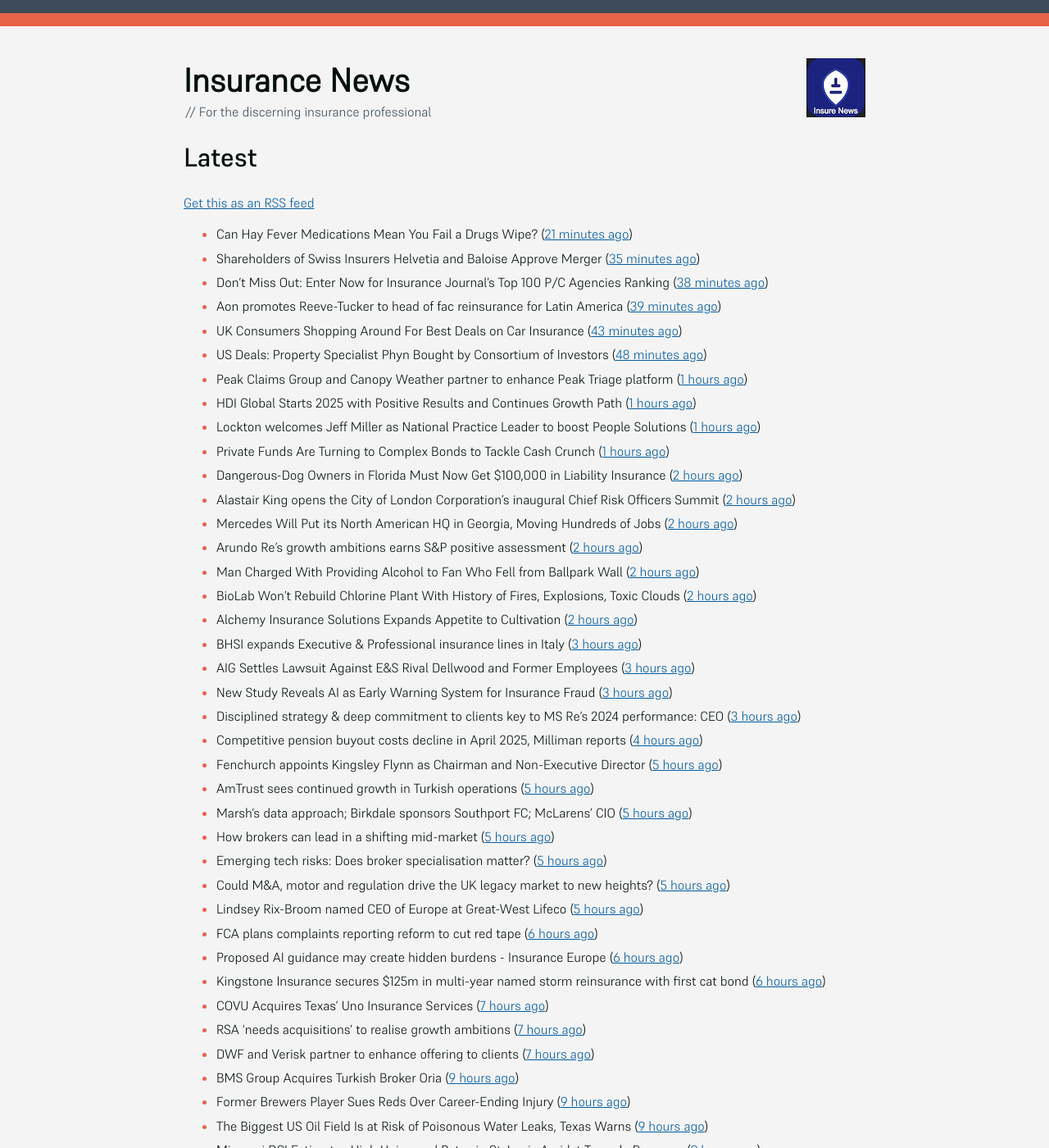
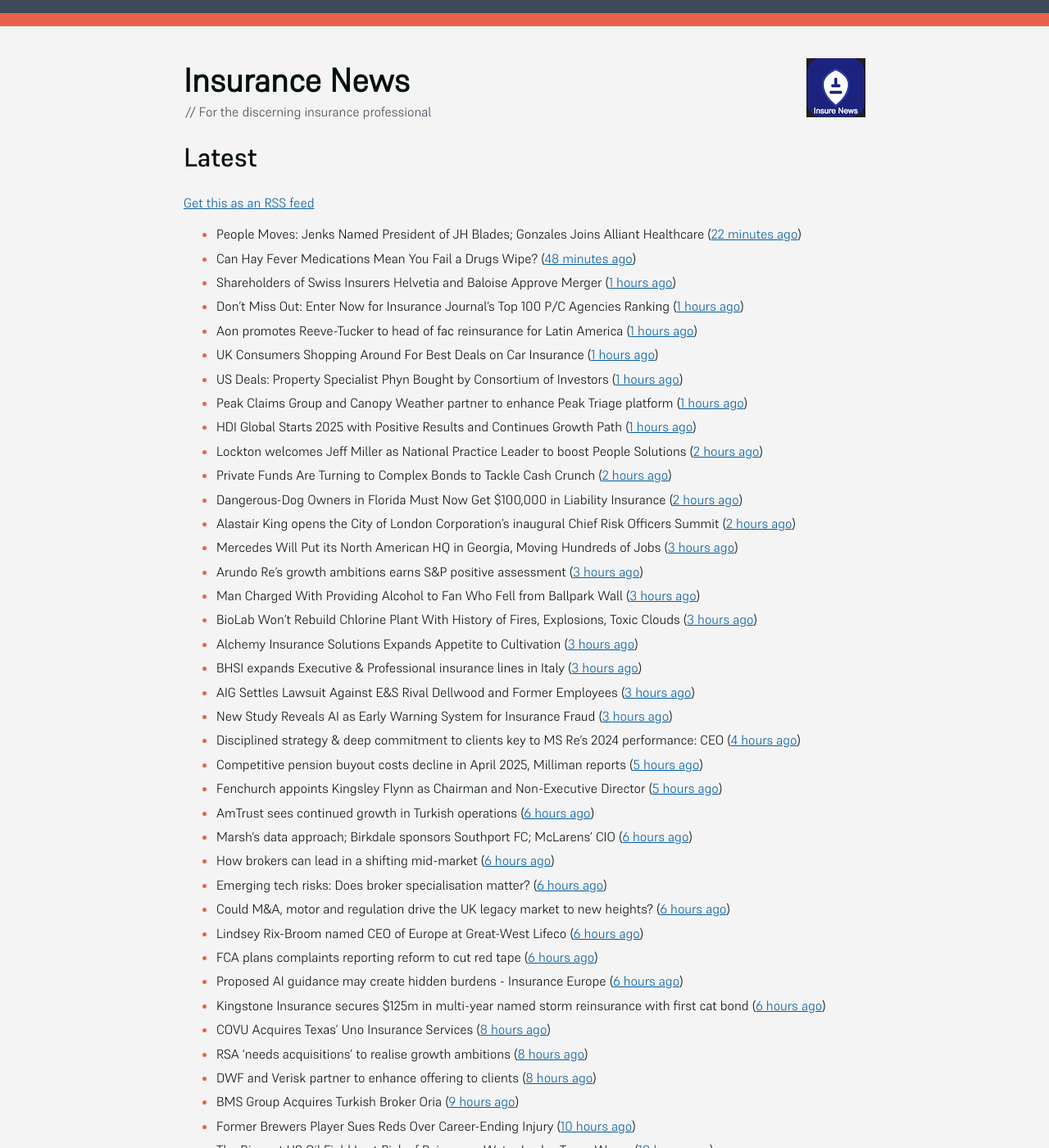
Before and after one commit to mat-0/feeds.thechels.uk, a Jekyll site: the page built from index.md, in a window 1280 px wide and 1400 px high. Shown: the whole window at 82% size. Built offline with Jekyll 4.4.1, drawn with Linux system fonts in a browser that asks for light colours; some of the changed text lies outside the part shown.

Commit message:
New Feed

```diff
--- a/index.md
+++ b/index.md
@@ -8,46 +8,47 @@ description: Latest Updates
 [Get this as an RSS feed](/feed.rss)
 
 <!-- news_marker starts -->
-- Can Hay Fever Medications Mean You Fail a Drugs Wipe? ([21 minutes ago](https://insurance-edge.net/2025/05/23/can-hay-fever-medications-mean-you-fail-a-drugs-wipe/))
-- Shareholders of Swiss Insurers Helvetia and Baloise Approve Merger ([35 minutes ago](https://www.insurancejournal.com/news/international/2025/05/23/824986.htm))
-- Don’t Miss Out: Enter Now for Insurance Journal’s Top 100 P/C Agencies Ranking ([38 minutes ago](https://www.insurancejournal.com/news/national/2025/05/23/824981.htm))
-- Aon promotes Reeve-Tucker to head of fac reinsurance for Latin America ([39 minutes ago](https://www.reinsurancene.ws/aon-promotes-reeve-tucker-to-head-of-fac-reinsurance-for-latin-america/))
-- UK Consumers Shopping Around For Best Deals on Car Insurance ([43 minutes ago](https://insurance-edge.net/2025/05/23/uk-consumers-shopping-around-for-best-deals-on-car-insurance/))
-- US Deals: Property Specialist Phyn Bought by Consortium of Investors ([48 minutes ago](https://insurance-edge.net/2025/05/23/us-deals-property-specialist-phyn-bought-by-consortium-of-investors/))
+- People Moves: Jenks Named President of JH Blades; Gonzales Joins Alliant Healthcare ([22 minutes ago](https://www.insurancejournal.com/news/national/2025/05/23/824819.htm))
+- Can Hay Fever Medications Mean You Fail a Drugs Wipe? ([48 minutes ago](https://insurance-edge.net/2025/05/23/can-hay-fever-medications-mean-you-fail-a-drugs-wipe/))
+- Shareholders of Swiss Insurers Helvetia and Baloise Approve Merger ([1 hours ago](https://www.insurancejournal.com/news/international/2025/05/23/824986.htm))
+- Don’t Miss Out: Enter Now for Insurance Journal’s Top 100 P/C Agencies Ranking ([1 hours ago](https://www.insurancejournal.com/news/national/2025/05/23/824981.htm))
+- Aon promotes Reeve-Tucker to head of fac reinsurance for Latin America ([1 hours ago](https://www.reinsurancene.ws/aon-promotes-reeve-tucker-to-head-of-fac-reinsurance-for-latin-america/))
+- UK Consumers Shopping Around For Best Deals on Car Insurance ([1 hours ago](https://insurance-edge.net/2025/05/23/uk-consumers-shopping-around-for-best-deals-on-car-insurance/))
+- US Deals: Property Specialist Phyn Bought by Consortium of Investors ([1 hours ago](https://insurance-edge.net/2025/05/23/us-deals-property-specialist-phyn-bought-by-consortium-of-investors/))
 - Peak Claims Group and Canopy Weather partner to enhance Peak Triage platform ([1 hours ago](https://www.reinsurancene.ws/peak-claims-group-and-canopy-weather-partner-to-enhance-peak-triage-platform/))
 - HDI Global Starts 2025 with Positive Results and Continues Growth Path ([1 hours ago](https://insurance-edge.net/2025/05/23/hdi-global-starts-2025-with-positive-results-and-continues-growth-path/))
-- Lockton welcomes Jeff Miller as National Practice Leader to boost People Solutions ([1 hours ago](https://www.reinsurancene.ws/lockton-welcomes-jeff-miller-as-national-practice-leader-to-boost-people-solutions/))
-- Private Funds Are Turning to Complex Bonds to Tackle Cash Crunch ([1 hours ago](https://www.insurancejournal.com/news/national/2025/05/23/824972.htm))
+- Lockton welcomes Jeff Miller as National Practice Leader to boost People Solutions ([2 hours ago](https://www.reinsurancene.ws/lockton-welcomes-jeff-miller-as-national-practice-leader-to-boost-people-solutions/))
+- Private Funds Are Turning to Complex Bonds to Tackle Cash Crunch ([2 hours ago](https://www.insurancejournal.com/news/national/2025/05/23/824972.htm))
 - Dangerous-Dog Owners in Florida Must Now Get $100,000 in Liability Insurance ([2 hours ago](https://www.insurancejournal.com/news/southeast/2025/05/23/824968.htm))
 - Alastair King opens the City of London Corporation’s inaugural Chief Risk Officers Summit ([2 hours ago](https://insurance-edge.net/2025/05/23/alastair-king-opens-the-city-of-london-corporations-inaugural-chief-risk-officers-summit/))
-- Mercedes Will Put its North American HQ in Georgia, Moving Hundreds of Jobs ([2 hours ago](https://www.insurancejournal.com/news/southeast/2025/05/23/824961.htm))
-- Arundo Re’s growth ambitions earns S&P positive assessment ([2 hours ago](https://www.reinsurancene.ws/arundo-res-growth-ambitions-earns-sp-positive-assessment/))
-- Man Charged With Providing Alcohol to Fan Who Fell from Ballpark Wall ([2 hours ago](https://www.insurancejournal.com/news/east/2025/05/23/824958.htm))
-- BioLab Won’t Rebuild Chlorine Plant With History of Fires, Explosions, Toxic Clouds ([2 hours ago](https://www.insurancejournal.com/news/southeast/2025/05/23/824955.htm))
-- Alchemy Insurance Solutions Expands Appetite to Cultivation ([2 hours ago](https://www.insurancejournal.com/services/newswire/2025/05/23/822727.htm))
+- Mercedes Will Put its North American HQ in Georgia, Moving Hundreds of Jobs ([3 hours ago](https://www.insurancejournal.com/news/southeast/2025/05/23/824961.htm))
+- Arundo Re’s growth ambitions earns S&P positive assessment ([3 hours ago](https://www.reinsurancene.ws/arundo-res-growth-ambitions-earns-sp-positive-assessment/))
+- Man Charged With Providing Alcohol to Fan Who Fell from Ballpark Wall ([3 hours ago](https://www.insurancejournal.com/news/east/2025/05/23/824958.htm))
+- BioLab Won’t Rebuild Chlorine Plant With History of Fires, Explosions, Toxic Clouds ([3 hours ago](https://www.insurancejournal.com/news/southeast/2025/05/23/824955.htm))
+- Alchemy Insurance Solutions Expands Appetite to Cultivation ([3 hours ago](https://www.insurancejournal.com/services/newswire/2025/05/23/822727.htm))
 - BHSI expands Executive & Professional insurance lines in Italy ([3 hours ago](https://www.reinsurancene.ws/bhsi-expands-executive-professional-insurance-lines-in-italy/))
 - AIG Settles Lawsuit Against E&S Rival Dellwood and Former Employees ([3 hours ago](https://www.insurancejournal.com/news/national/2025/05/23/824949.htm))
 - New Study Reveals AI as Early Warning System for Insurance Fraud ([3 hours ago](https://insurance-edge.net/2025/05/23/new-study-reveals-ai-as-early-warning-system-for-insurance-fraud/))
-- Disciplined strategy & deep commitment to clients key to MS Re’s 2024 performance: CEO ([3 hours ago](https://www.reinsurancene.ws/disciplined-strategy-deep-commitment-to-clients-key-to-ms-res-2024-performance-ceo/))
-- Competitive pension buyout costs decline in April 2025, Milliman reports ([4 hours ago](https://www.reinsurancene.ws/competitive-pension-buyout-costs-decline-in-april-2025-milliman-reports/))
+- Disciplined strategy & deep commitment to clients key to MS Re’s 2024 performance: CEO ([4 hours ago](https://www.reinsurancene.ws/disciplined-strategy-deep-commitment-to-clients-key-to-ms-res-2024-performance-ceo/))
+- Competitive pension buyout costs decline in April 2025, Milliman reports ([5 hours ago](https://www.reinsurancene.ws/competitive-pension-buyout-costs-decline-in-april-2025-milliman-reports/))
 - Fenchurch appoints Kingsley Flynn as Chairman and Non-Executive Director ([5 hours ago](https://www.reinsurancene.ws/fenchurch-appoints-kingsley-flynn-as-chairman-and-non-executive-director/))
-- AmTrust sees continued growth in Turkish operations ([5 hours ago](https://www.reinsurancene.ws/amtrust-sees-continued-growth-in-turkish-operations/))
-- Marsh’s data approach; Birkdale sponsors Southport FC; McLarens’ CIO ([5 hours ago](https://www.postonline.co.uk/news/7957810/marsh%E2%80%99s-data-approach-birkdale-sponsors-southport-fc-mclarens%E2%80%99-cio))
-- How brokers can lead in a shifting mid-market ([5 hours ago](https://www.insurancebusinessmag.com/uk/news/breaking-news/how-brokers-can-lead-in-a-shifting-midmarket-536720.aspx))
-- Emerging tech risks: Does broker specialisation matter? ([5 hours ago](https://www.insurancebusinessmag.com/uk/news/technology/emerging-tech-risks-does-broker-specialisation-matter-536719.aspx))
-- Could M&A, motor and regulation drive the UK legacy market to new heights? ([5 hours ago](https://www.postonline.co.uk/reinsurance/7957816/could-ma-motor-and-regulation-drive-the-uk-legacy-market-to-new-heights))
-- Lindsey Rix-Broom named CEO of Europe at Great-West Lifeco ([5 hours ago](https://www.insurancebusinessmag.com/uk/news/life-insurance/lindsey-rixbroom-named-ceo-of-europe-at-greatwest-lifeco-536718.aspx))
+- AmTrust sees continued growth in Turkish operations ([6 hours ago](https://www.reinsurancene.ws/amtrust-sees-continued-growth-in-turkish-operations/))
+- Marsh’s data approach; Birkdale sponsors Southport FC; McLarens’ CIO ([6 hours ago](https://www.postonline.co.uk/news/7957810/marsh%E2%80%99s-data-approach-birkdale-sponsors-southport-fc-mclarens%E2%80%99-cio))
+- How brokers can lead in a shifting mid-market ([6 hours ago](https://www.insurancebusinessmag.com/uk/news/breaking-news/how-brokers-can-lead-in-a-shifting-midmarket-536720.aspx))
+- Emerging tech risks: Does broker specialisation matter? ([6 hours ago](https://www.insurancebusinessmag.com/uk/news/technology/emerging-tech-risks-does-broker-specialisation-matter-536719.aspx))
+- Could M&A, motor and regulation drive the UK legacy market to new heights? ([6 hours ago](https://www.postonline.co.uk/reinsurance/7957816/could-ma-motor-and-regulation-drive-the-uk-legacy-market-to-new-heights))
+- Lindsey Rix-Broom named CEO of Europe at Great-West Lifeco ([6 hours ago](https://www.insurancebusinessmag.com/uk/news/life-insurance/lindsey-rixbroom-named-ceo-of-europe-at-greatwest-lifeco-536718.aspx))
 - FCA plans complaints reporting reform to cut red tape ([6 hours ago](https://www.insurancebusinessmag.com/uk/news/breaking-news/fca-plans-complaints-reporting-reform-to-cut-red-tape-536717.aspx))
 - Proposed AI guidance may create hidden burdens - Insurance Europe ([6 hours ago](https://www.insurancebusinessmag.com/uk/news/technology/proposed-ai-guidance-may-create-hidden-burdens--insurance-europe-536716.aspx))
 - Kingstone Insurance secures $125m in multi-year named storm reinsurance with first cat bond ([6 hours ago](https://www.reinsurancene.ws/kingstone-insurance-secures-125m-in-multi-year-named-storm-reinsurance-with-first-cat-bond/))
-- COVU Acquires Texas’ Uno Insurance Services ([7 hours ago](https://www.insurancejournal.com/news/southcentral/2025/05/23/824917.htm))
-- RSA ‘needs acquisitions’ to realise growth ambitions ([7 hours ago](https://www.postonline.co.uk/news/7957807/rsa-%E2%80%98needs-acquisitions%E2%80%99-to-realise-growth-ambitions))
-- DWF and Verisk partner to enhance offering to clients ([7 hours ago](https://www.postonline.co.uk/news/7957815/dwf-and-verisk-partner-to-enhance-offering-to-clients))
+- COVU Acquires Texas’ Uno Insurance Services ([8 hours ago](https://www.insurancejournal.com/news/southcentral/2025/05/23/824917.htm))
+- RSA ‘needs acquisitions’ to realise growth ambitions ([8 hours ago](https://www.postonline.co.uk/news/7957807/rsa-%E2%80%98needs-acquisitions%E2%80%99-to-realise-growth-ambitions))
+- DWF and Verisk partner to enhance offering to clients ([8 hours ago](https://www.postonline.co.uk/news/7957815/dwf-and-verisk-partner-to-enhance-offering-to-clients))
 - BMS Group Acquires Turkish Broker Oria ([9 hours ago](https://www.insurancejournal.com/news/international/2025/05/23/824941.htm))
-- Former Brewers Player Sues Reds Over Career-Ending Injury ([9 hours ago](https://www.insurancejournal.com/news/midwest/2025/05/23/824903.htm))
-- The Biggest US Oil Field Is at Risk of Poisonous Water Leaks, Texas Warns ([9 hours ago](https://www.insurancejournal.com/news/southcentral/2025/05/23/824907.htm))
-- Missouri DCI Estimates High Uninsured Rates in St. Louis Amidst Tornado Recovery ([9 hours ago](https://www.insurancejournal.com/news/midwest/2025/05/23/824913.htm))
-- Poland Says Key Infrastructure at Risk After Baltic Sea Incident ([9 hours ago](https://www.insurancejournal.com/news/international/2025/05/23/824938.htm))
+- Former Brewers Player Sues Reds Over Career-Ending Injury ([10 hours ago](https://www.insurancejournal.com/news/midwest/2025/05/23/824903.htm))
+- The Biggest US Oil Field Is at Risk of Poisonous Water Leaks, Texas Warns ([10 hours ago](https://www.insurancejournal.com/news/southcentral/2025/05/23/824907.htm))
+- Missouri DCI Estimates High Uninsured Rates in St. Louis Amidst Tornado Recovery ([10 hours ago](https://www.insurancejournal.com/news/midwest/2025/05/23/824913.htm))
+- Poland Says Key Infrastructure at Risk After Baltic Sea Incident ([10 hours ago](https://www.insurancejournal.com/news/international/2025/05/23/824938.htm))
 - ARAG Group sees premiums surge by more than 17% ([10 hours ago](https://www.insurancebusinessmag.com/uk/news/breaking-news/arag-group-sees-premiums-surge-by-more-than-17-536693.aspx))
 - Viewpoint: The Vital Role of Claim Professionals After Cyberattacks ([10 hours ago](https://www.insurancejournal.com/news/national/2025/05/23/824781.htm))
 - Crypto DeFi Project Cetus Protocol Suffers Security Breach ([10 hours ago](https://www.insurancejournal.com/news/international/2025/05/23/824934.htm))
@@ -55,16 +56,15 @@ description: Latest Updates
 - Tokio Marine HCC names AIG veteran as senior underwriter ([10 hours ago](https://www.insurancebusinessmag.com/uk/news/professional-liability/tokio-marine-hcc-names-aig-veteran-as-senior-underwriter-536690.aspx))
 - European product recalls at record high in first quarter - report ([10 hours ago](https://www.insurancebusinessmag.com/uk/news/breaking-news/european-product-recalls-at-record-high-in-first-quarter--report-536689.aspx))
 - US ‘Not Convinced’ About Lower G7 Price Cap on Russian Oil, European Official Says ([10 hours ago](https://www.insurancejournal.com/news/international/2025/05/23/824931.htm))
-- Four Die as Floods Hammer Area North of Sydney, With More Rain Coming ([10 hours ago](https://www.insurancejournal.com/news/international/2025/05/23/824927.htm))
+- Four Die as Floods Hammer Area North of Sydney, With More Rain Coming ([11 hours ago](https://www.insurancejournal.com/news/international/2025/05/23/824927.htm))
 - In Lawsuit Over Teen’s Death, Judge Rejects Free Speech Rights for AI Chatbots ([11 hours ago](https://www.insurancejournal.com/news/national/2025/05/23/824758.htm))
 - European Officials Weigh Response to US Efforts to Thwart Local DEI Programs ([11 hours ago](https://www.insurancejournal.com/news/international/2025/05/23/824762.htm))
-- ‘Big Beautiful’ Tax Breaks for Insurance Agents in Bill Passed by House, Says Big I ([11 hours ago](https://www.insurancejournal.com/news/national/2025/05/23/824883.htm))
-- Underwriters of the Future Are Constant Partners With Agents, Carrier Exec Says ([11 hours ago](https://www.insurancejournal.com/news/national/2025/05/23/824719.htm))
-- Georgia Tort Reform Law Means New Hurdles for Injured People and Attorneys ([11 hours ago](https://www.insurancejournal.com/news/southeast/2025/05/23/824861.htm))
-- Former Harvard Morgue Manager Pleads Guilty To Selling Stolen Human Remains ([11 hours ago](https://www.insurancejournal.com/news/east/2025/05/23/824859.htm))
-- Are e-scooters worth the hassle? ([11 hours ago](https://www.postonline.co.uk/regulation/7957744/are-e-scooters-worth-the-hassle))
-- Penny Black’s Social Diary: Crawford’s wind; Zurich’s golfing prowess ([11 hours ago](https://www.postonline.co.uk/people/7957569/penny-black%E2%80%99s-social-diary-crawford%E2%80%99s-wind-zurich%E2%80%99s-golfing-prowess))
-- CFC boosts cyber cover for high-risk digital sectors ([21 hours ago](https://www.insurancebusinessmag.com/uk/news/cyber/cfc-boosts-cyber-cover-for-highrisk-digital-sectors-536652.aspx))
+- ‘Big Beautiful’ Tax Breaks for Insurance Agents in Bill Passed by House, Says Big I ([12 hours ago](https://www.insurancejournal.com/news/national/2025/05/23/824883.htm))
+- Underwriters of the Future Are Constant Partners With Agents, Carrier Exec Says ([12 hours ago](https://www.insurancejournal.com/news/national/2025/05/23/824719.htm))
+- Georgia Tort Reform Law Means New Hurdles for Injured People and Attorneys ([12 hours ago](https://www.insurancejournal.com/news/southeast/2025/05/23/824861.htm))
+- Are e-scooters worth the hassle? ([12 hours ago](https://www.postonline.co.uk/regulation/7957744/are-e-scooters-worth-the-hassle))
+- Penny Black’s Social Diary: Crawford’s wind; Zurich’s golfing prowess ([12 hours ago](https://www.postonline.co.uk/people/7957569/penny-black%E2%80%99s-social-diary-crawford%E2%80%99s-wind-zurich%E2%80%99s-golfing-prowess))
+- CFC boosts cyber cover for high-risk digital sectors ([22 hours ago](https://www.insurancebusinessmag.com/uk/news/cyber/cfc-boosts-cyber-cover-for-highrisk-digital-sectors-536652.aspx))
 - Combating misinformation strategy: Verify, then trust ([22 hours ago](https://www.dig-in.com/opinion/strategies-for-fighting-misinformation))
 - AI is changing insurance strategies for small businesses ([22 hours ago](https://www.dig-in.com/opinion/ai-is-changing-insurance-strategies-for-small-businesses))
 - Kota Raises $14.5 Million to Streamline Insurance Benefits Infrastructure ([1 days ago](https://www.insurtechinsights.com/kota-raises-14-5-million-to-streamline-insurance-benefits-infrastructure/))
```
